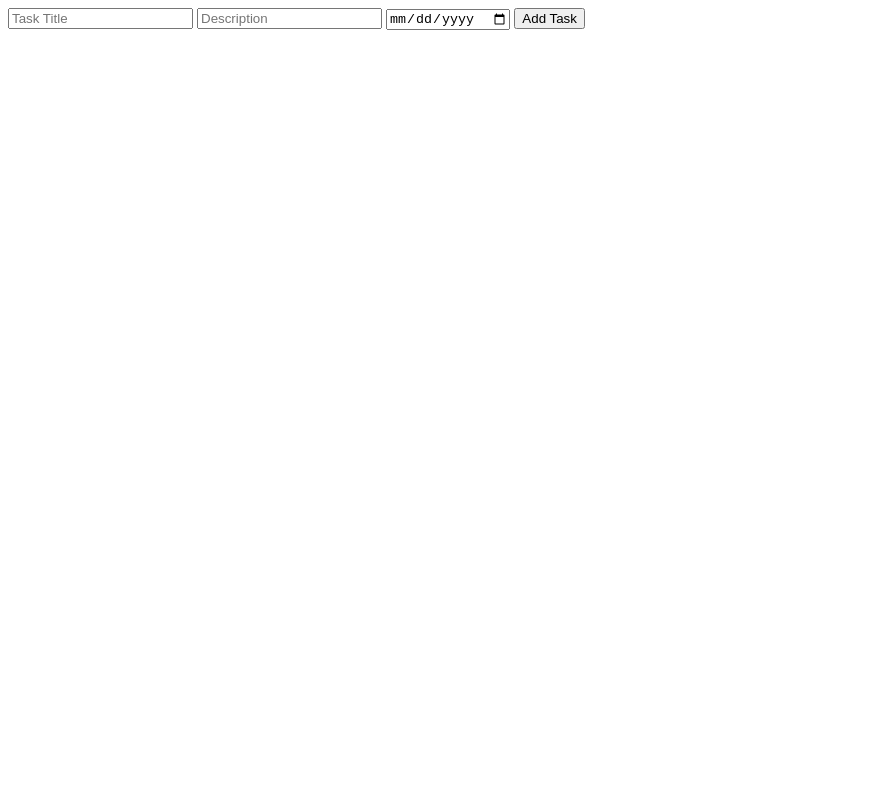
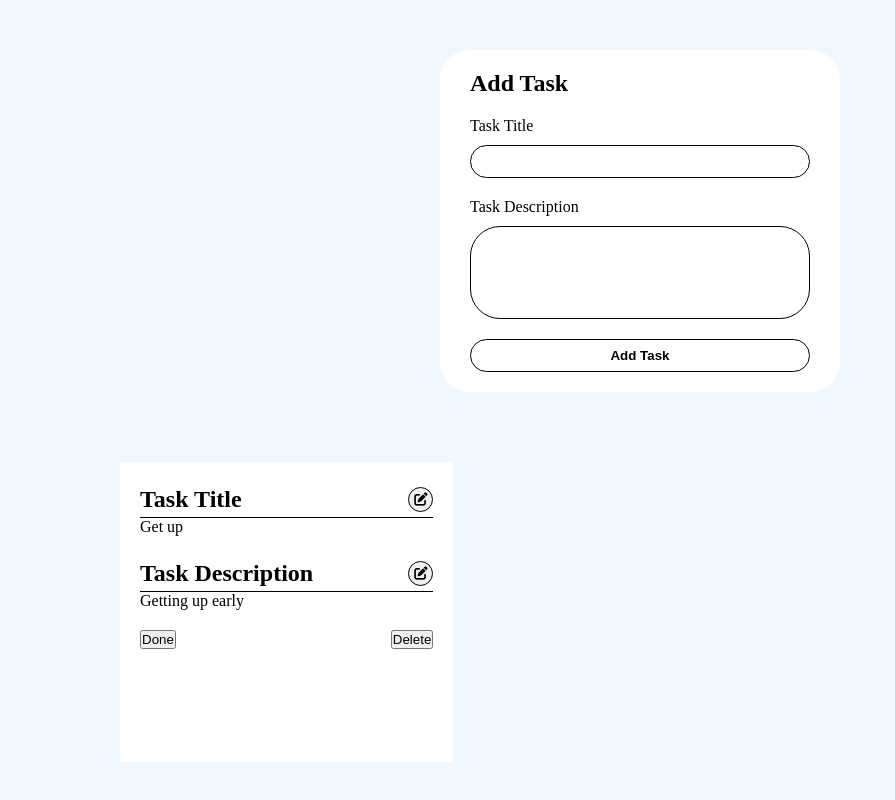
Before and after one commit to hc-b666/data-structures, a plain HTML site: page js-projects/toDoListApplication/index.html in a window 1280 px wide. Shown: the whole page, without its empty margins (0-895 px from the left). Drawn offline with Linux system fonts and the light colour scheme.

Commit message:
working on to do list program

```diff
--- /dev/null
+++ b/js-projects/toDoListApplication/app.js
@@ -0,0 +1,36 @@
+const taskTitle = document.getElementById("taskTitle");
+const taskDescription = document.getElementById("taskDescription");
+const btnAddTask = document.getElementById("btnAddTask");
+
+const taskContainer = document.querySelector(".tasks-container");
+
+function taskAdderFunction() {
+	let taskTitleValue = taskTitle.value;
+	let taskDescriptionValue = taskDescription.value;
+
+	let newTask =
+        `<div class="tasks-cards">
+            <div class="tasks-cards-items">
+                <div class="task-title">
+                    <h2>Task Title</h2>
+                    <button><i class="fa-solid fa-pen-to-square"></i></button>
+                </div>
+                <p>${taskTitleValue}</p>
+            </div>
+            <div class="tasks-cards-items">
+                <div class="task-description">
+                    <h2>Task Description</h2>
+                    <button><i class="fa-solid fa-pen-to-square"></i></button>
+                </div>
+                <p>${taskDescriptionValue}</p>
+            </div>
+            <div class="tasks-buttons">
+                <button>Done</button>
+                <button>Delete</button>
+            </div>
+        </div>`;
+
+    taskContainer.insertAdjacentHTML("beforeend", newTask);
+}
+
+btnAddTask.addEventListener("click", taskAdderFunction);
--- a/js-projects/toDoListApplication/index.html
+++ b/js-projects/toDoListApplication/index.html
@@ -1,16 +1,53 @@
 <!DOCTYPE html>
 <html lang="en">
-<head>
-    <meta charset="UTF-8">
-    <meta name="viewport" content="width=device-width, initial-scale=1.0">
-    <title>To Do List App</title>
-</head>
-<body>
-    <input type="text" placeholder="Task Title" id="taskTitle">
-    <input type="text" placeholder="Description" id="description">
-    <input type="date" id="deadline">
-    <button id="btnAddTask">Add Task</button>
+	<head>
+		<meta charset="UTF-8" />
+		<meta name="viewport" content="width=device-width, initial-scale=1.0" />
+		<title>To Do List Application</title>
+		<link rel="stylesheet" href="./style.css">
+        <link rel="stylesheet" href="https://cdnjs.cloudflare.com/ajax/libs/font-awesome/6.5.1/css/all.min.css" integrity="sha512-DTOQO9RWCH3ppGqcWaEA1BIZOC6xxalwEsw9c2QQeAIftl+Vegovlnee1c9QX4TctnWMn13TZye+giMm8e2LwA==" crossorigin="anonymous" referrerpolicy="no-referrer" />
+	</head>
+	<body>
+        <!-- Task Adder Form -->
+        <section class="task-adder-form">
+            <h1>Add Task</h1>
+            <div class="task-items">
+                <label for="taskTitle">Task Title</label>
+                <input id="taskTitle" type="text" maxlength="30">
+            </div>
+            <div class="task-items">
+                <label for="taskDescription">Task Description</label>
+                <textarea id="taskDescription" cols="20" rows="5" maxlength="150"></textarea>
+            </div>
+            <button id="btnAddTask">Add Task</button>
+        </section>
 
-    <script src="./script.js"></script>
-</body>
+        <!-- Task Container -->
+        <section class="tasks-container">
+            <div class="tasks-cards">
+                <!-- Cards - Title -->
+                <div class="tasks-cards-items">
+                    <div class="task-title">
+                        <h2>Task Title</h2>
+                        <button><i class="fa-solid fa-pen-to-square"></i></button>
+                    </div>
+                    <p>Get up</p>
+                </div>
+                <!-- Cards - Description -->
+                <div class="tasks-cards-items">
+                    <div class="task-description">
+                        <h2>Task Description</h2>
+                        <button><i class="fa-solid fa-pen-to-square"></i></button>
+                    </div>
+                    <p>Getting up early</p>
+                </div>
+                <!-- Cards Buttons -->
+                <div class="tasks-buttons">
+                    <button>Done</button>
+                    <button>Delete</button>
+                </div>
+            </div>
+        </section>
+		<script src="./app.js"></script>
+	</body>
 </html>
--- a/js-projects/toDoListApplication/script.js
+++ /dev/null
@@ -1,12 +0,0 @@
-// To Do List App
-
-const taskTitle = document.getElementById("taskTitle");
-const description = document.getElementById("description");
-const deadline = document.getElementById("deadline");
-const btnAddTask = document.getElementById("btnAddTask");
-
-btnAddTask.onclick = function() {
-    if (taskTitle.value === "" || description.value === "" || deadline.value === "") {
-        console.log("Please fill out all fields!");
-    }
-}
--- /dev/null
+++ b/js-projects/toDoListApplication/style.css
@@ -0,0 +1,104 @@
+* {
+    margin: 0;
+    padding: 0;
+    box-sizing: border-box;
+    text-decoration: none;
+    list-style-type: none;
+}
+
+body {
+    padding: 50px 100px;
+    width: 100%;
+    height: 100vh;
+    background-color: aliceblue;
+    display: flex;
+    flex-direction: column;
+    align-items: center;
+    justify-content: flex-start;
+    gap: 50px;
+}
+
+textarea {
+    resize: none;
+}
+
+.task-adder-form {
+    color: #000000;
+    padding: 20px 30px;
+    width: 400px;
+    border-radius: 30px;
+    background-color: #FFF;
+    display: flex;
+    flex-direction: column;
+    gap: 20px;
+}
+
+.task-adder-form .task-items {
+    width: 100%;
+    display: flex;
+    flex-direction: column;
+    gap: 10px;
+}
+
+.task-items input,
+.task-items textarea {
+    padding: 8px 12px;
+    width: 100%;
+    border: 1px solid #000000;
+    border-radius: 30px;
+    outline: none;
+}
+
+.task-adder-form #btnAddTask {
+    color: #000000;
+    font-weight: 700;
+    padding: 8px 12px;
+    border: 1px solid #000000;
+    border-radius: 30px;
+    background: transparent;
+    outline: none;
+    cursor: pointer;
+}
+
+.tasks-container {
+    padding: 20px;
+    width: 100%;
+    height: auto;
+    display: grid;
+    grid-template-columns: repeat(3, 1fr);
+    gap: 20px;
+}
+
+.tasks-container .tasks-cards {
+    padding: 20px;
+    height: 300px;
+    background-color: #FFF;
+    display: flex;
+    flex-direction: column;
+    gap: 20px;
+}
+
+.tasks-cards-items .task-title,
+.tasks-cards-items .task-description {
+    padding: 4px 0;
+    border-bottom: 1px solid #000000;
+    display: flex;
+    align-items: center;
+    justify-content: space-between;
+}
+
+.tasks-cards-items .task-title > button,
+.tasks-cards-items .task-description > button {
+    width: 25px;
+    height: 25px;
+    border: 1px solid #000000;
+    border-radius: 50%;
+    outline: none;
+    cursor: pointer;
+}
+
+.tasks-buttons {
+    display: flex;
+    align-items: center;
+    justify-content: space-between;
+}
```
